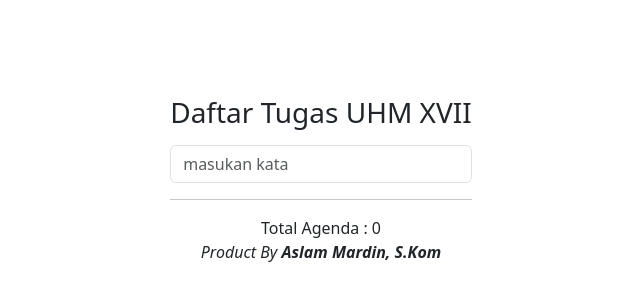
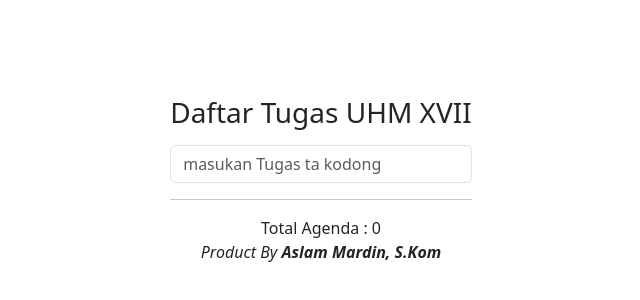
Before and after one commit to AslamMardin/app-vue-todo, a Vue app: page / in a window 1280 px wide. Shown: the part 212-512 px from the top of the page, without its empty margins (319-959 px from the left). Built offline with nearby package versions, Linux system fonts and the light colour scheme.

Commit message:
Update Todo.vue

```diff
--- a/src/components/pages/Todo.vue
+++ b/src/components/pages/Todo.vue
@@ -3,7 +3,7 @@
         <div class="col-12">
             <h3>Daftar Tugas UHM XVII</h3>
             <div class="my-3">
-                <input type="text" v-model="todo" placeholder="masukan kata" class="form-control" @keyup.enter="addTodo"/>
+                <input type="text" v-model="todo" placeholder="masukan Tugas ta kodong" class="form-control" @keyup.enter="addTodo"/>
             </div>
             <hr>
             <List @doneTodo="doneTodo" @hapusTodo="hapusTodo" :todos="list" />
```
